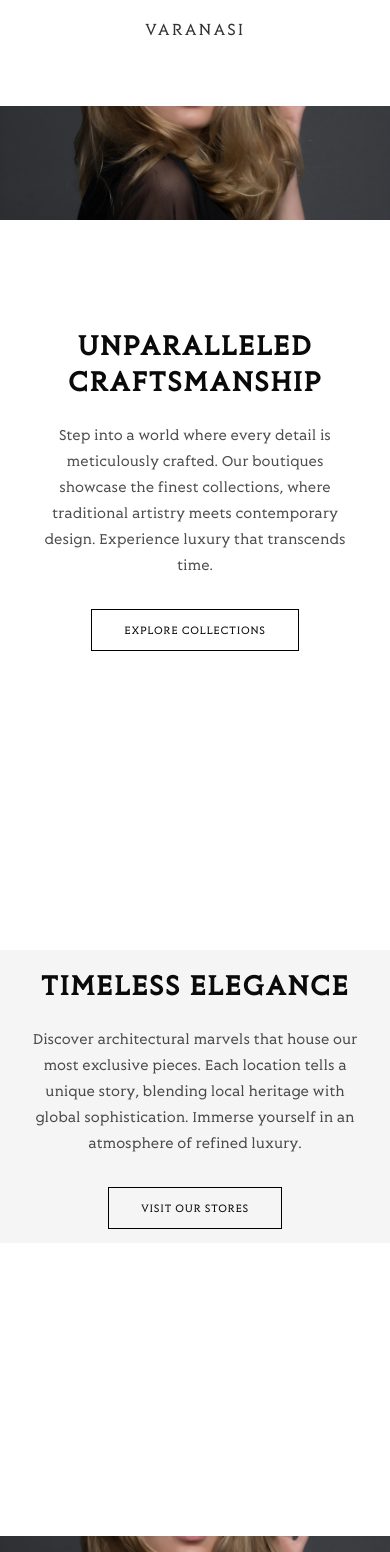
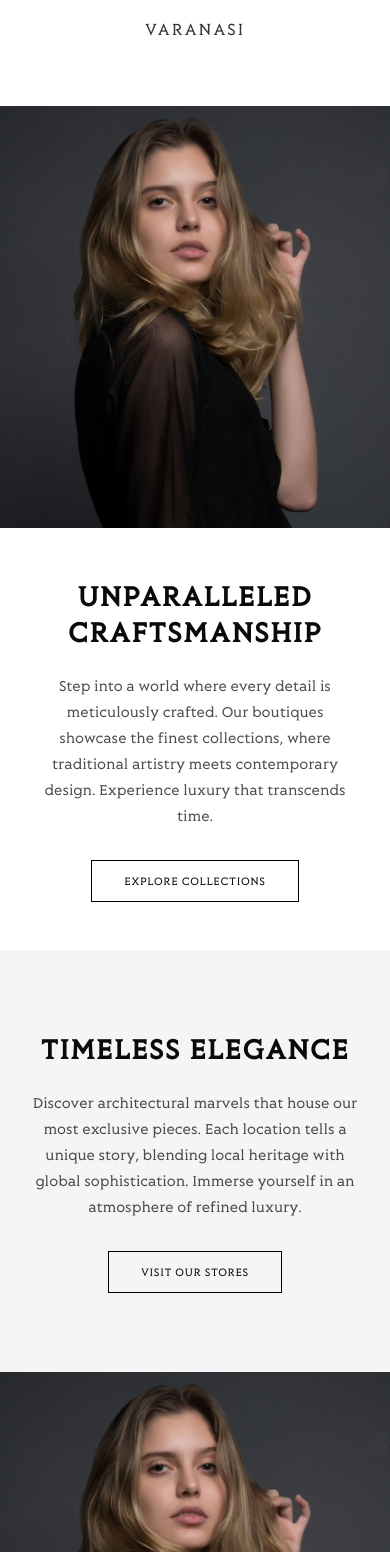
Before and after one commit to magicteal/dlaven-website, a Next.js app in the folder Frontend/: page /destinations in a window 390 px wide. Shown: the part 2556-4108 px from the top of the page. Built offline with nearby package versions, Linux system fonts and the light colour scheme; no server answers.

Commit message:
refactor: improve layout structure and responsiveness in DestinationsPage and Loader components

```diff
--- a/Frontend/src/app/(main)/destinations/page.tsx
+++ b/Frontend/src/app/(main)/destinations/page.tsx
@@ -77,8 +77,8 @@ export default function DestinationsPage() {
       {/* Parallax Section - Stacking Effect */}
       <section className="relative h-[300vh] w-full">
         {/* Section 1 - Image Left, Content Right */}
-        <div className="sticky top-0 h-screen w-full grid grid-cols-1 lg:grid-cols-12 z-10">
-          <div className="lg:col-span-6 h-1/2 lg:h-full relative">
+        <div className="sticky top-0 h-screen w-full flex flex-col lg:grid lg:grid-cols-12 z-10">
+          <div className="lg:col-span-6 h-1/2 lg:h-full w-full relative">
             <Image
               src="/images/DPrimeOne.jpg"
               alt="Luxury Experience"
@@ -87,8 +87,8 @@ export default function DestinationsPage() {
               sizes="(max-width: 1024px) 100vw, 50vw"
             />
           </div>
-          <div className="lg:col-span-6 bg-white flex items-center justify-center p-8 lg:p-16 h-1/2 lg:h-full">
-            <div className="max-w-lg text-center">
+          <div className="lg:col-span-6 bg-white flex flex-col items-center justify-center p-8 lg:p-16 h-1/2 lg:h-full w-full">
+            <div className="max-w-lg w-full flex flex-col items-center text-center">
               <h2 className="text-3xl lg:text-4xl font-bold tracking-wider uppercase mb-6">
                 Unparalleled Craftsmanship
               </h2>
@@ -105,9 +105,9 @@ export default function DestinationsPage() {
         </div>
 
         {/* Section 2 - Content Left, Image Right */}
-        <div className="sticky top-0 h-screen w-full grid grid-cols-1 lg:grid-cols-12 z-20">
-          <div className="lg:col-span-6 bg-[#F5F5F5] flex items-center justify-center p-8 lg:p-16 h-1/2 lg:h-full">
-            <div className="max-w-lg text-center">
+        <div className="sticky top-0 h-screen w-full flex flex-col lg:grid lg:grid-cols-12 z-20">
+          <div className="lg:col-span-6 bg-[#F5F5F5] flex flex-col items-center justify-center p-8 lg:p-16 h-1/2 lg:h-full w-full">
+            <div className="max-w-lg w-full flex flex-col items-center text-center">
               <h2 className="text-3xl lg:text-4xl font-bold tracking-wider uppercase mb-6">
                 Timeless Elegance
               </h2>
@@ -121,7 +121,7 @@ export default function DestinationsPage() {
               </button>
             </div>
           </div>
-          <div className="lg:col-span-6 h-1/2 lg:h-full relative">
+          <div className="lg:col-span-6 h-1/2 lg:h-full w-full relative">
             <Image
               src="/images/DPrimeOne.jpg"
               alt="Timeless Design"
@@ -133,8 +133,8 @@ export default function DestinationsPage() {
         </div>
 
         {/* Section 3 - Image Left, Content Right */}
-        <div className="sticky top-0 h-screen w-full grid grid-cols-1 lg:grid-cols-12 z-30">
-          <div className="lg:col-span-6 h-1/2 lg:h-full relative">
+        <div className="sticky top-0 h-screen w-full flex flex-col lg:grid lg:grid-cols-12 z-30">
+          <div className="lg:col-span-6 h-1/2 lg:h-full w-full relative">
             <Image
               src="/images/DPrimeTwo.jpg"
               alt="Personalized Service"
@@ -143,8 +143,8 @@ export default function DestinationsPage() {
               sizes="(max-width: 1024px) 100vw, 50vw"
             />
           </div>
-          <div className="lg:col-span-6 bg-white flex items-center justify-center p-8 lg:p-16 h-1/2 lg:h-full">
-            <div className="max-w-lg text-center">
+          <div className="lg:col-span-6 bg-white flex flex-col items-center justify-center p-8 lg:p-16 h-1/2 lg:h-full w-full">
+            <div className="max-w-lg w-full flex flex-col items-center text-center">
               <h2 className="text-3xl lg:text-4xl font-bold tracking-wider uppercase mb-6">
                 Personalized Journey
               </h2>
@@ -178,9 +178,6 @@ export default function DestinationsPage() {
           </div>
         </Container>
       </div>
-
-      {/* Globe Modal */}
-      {/* <GlobeModal open={open} onClose={() => setOpen(false)} /> */}
     </main>
   );
 }
--- a/Frontend/src/components/Loader.tsx
+++ b/Frontend/src/components/Loader.tsx
@@ -62,17 +62,20 @@ export default function Loader({ onComplete }: { onComplete?: () => void }) {
         className="w-full h-screen bg-white relative overflow-hidden"
       >
         <div className="absolute inset-0 flex items-center justify-center">
-          <div ref={logoRef} className="will-change-transform inline-block">
+          <div
+            ref={logoRef}
+            className="will-change-transform mx-auto flex flex-col items-center justify-center text-center"
+          >
             <Image
               src="/logos/logoBlack.svg"
               alt="D’ LAVÉN logo"
               width={280}
               height={280}
               priority
-              className="w-[20vw] max-w-[480px] h-auto"
+              className="h-auto w-[14vw] sm:w-[12vw] lg:w-[10vw] max-w-[240px]"
             />
             <p
-              className="mt-6 text-[10px] sm:text-xs md:text-sm tracking-[0.4em] font-medium text-black text-center leading-relaxed whitespace-pre"
+              className="mt-6 text-[10px] sm:text-xs md:text-sm tracking-[0.4em] font-medium text-black text-center leading-relaxed px-4 whitespace-pre"
             >
               {"A JOURNEY FROM DIGITAL BEGINNINGS TO TIMELESS ADDRESSES"}
             </p>
@@ -82,7 +85,7 @@ export default function Loader({ onComplete }: { onComplete?: () => void }) {
 
       <div
         ref={greyLayerRef}
-        className="w-full absolute bottom-0 bg-[#9ca3af]"
+        className="w-full absolute bottom-0 bg-white/20 backdrop-blur-md"
       />
     </div>
   );
--- a/Frontend/src/components/PageLoader.tsx
+++ b/Frontend/src/components/PageLoader.tsx
@@ -7,22 +7,17 @@ import Loader from "@/components/Loader";
 export default function PageLoader() {
   const pathname = usePathname();
   const [show, setShow] = React.useState(false);
-  const firstRender = React.useRef(true);
 
   React.useEffect(() => {
-    // Don't show loader on admin pages
-    if (pathname?.startsWith("/admin")) {
-      setShow(false);
-      return;
+    // Only show once per session and never on admin
+    if (pathname?.startsWith("/admin")) return;
+    const alreadyShown = sessionStorage.getItem("hasShownLoader") === "true";
+    if (!alreadyShown) {
+      setShow(true);
     }
-    // Skip the initial page render — show loader on subsequent client-side navigations
-    if (firstRender.current) {
-      firstRender.current = false;
-      return;
-    }
-
-    setShow(true);
-  }, [pathname]);
+    // run only on initial mount
+    // eslint-disable-next-line react-hooks/exhaustive-deps
+  }, []);
 
   const handleComplete = () => {
     sessionStorage.setItem("hasShownLoader", "true");
```
